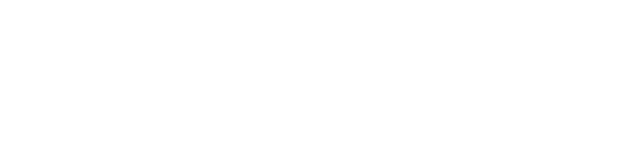
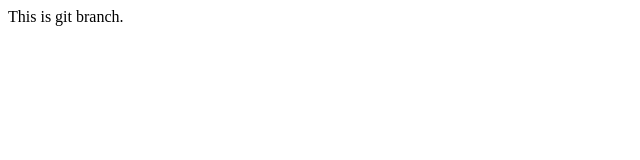
Before and after one commit to samnjab/git-lesson, a plain HTML site: page index.html in a window 1280 px wide. Shown: the whole page, without its empty margins (0-640 px from the left). Drawn offline with Linux system fonts and the light colour scheme.

Commit message:
added header

```diff
--- a/index.html
+++ b/index.html
@@ -7,6 +7,9 @@
   <title>Git branching lesson on test</title>
 </head>
 <body>
+<header>
+  This is git branch.
+</header>
 
 </body>
 </html>
```
